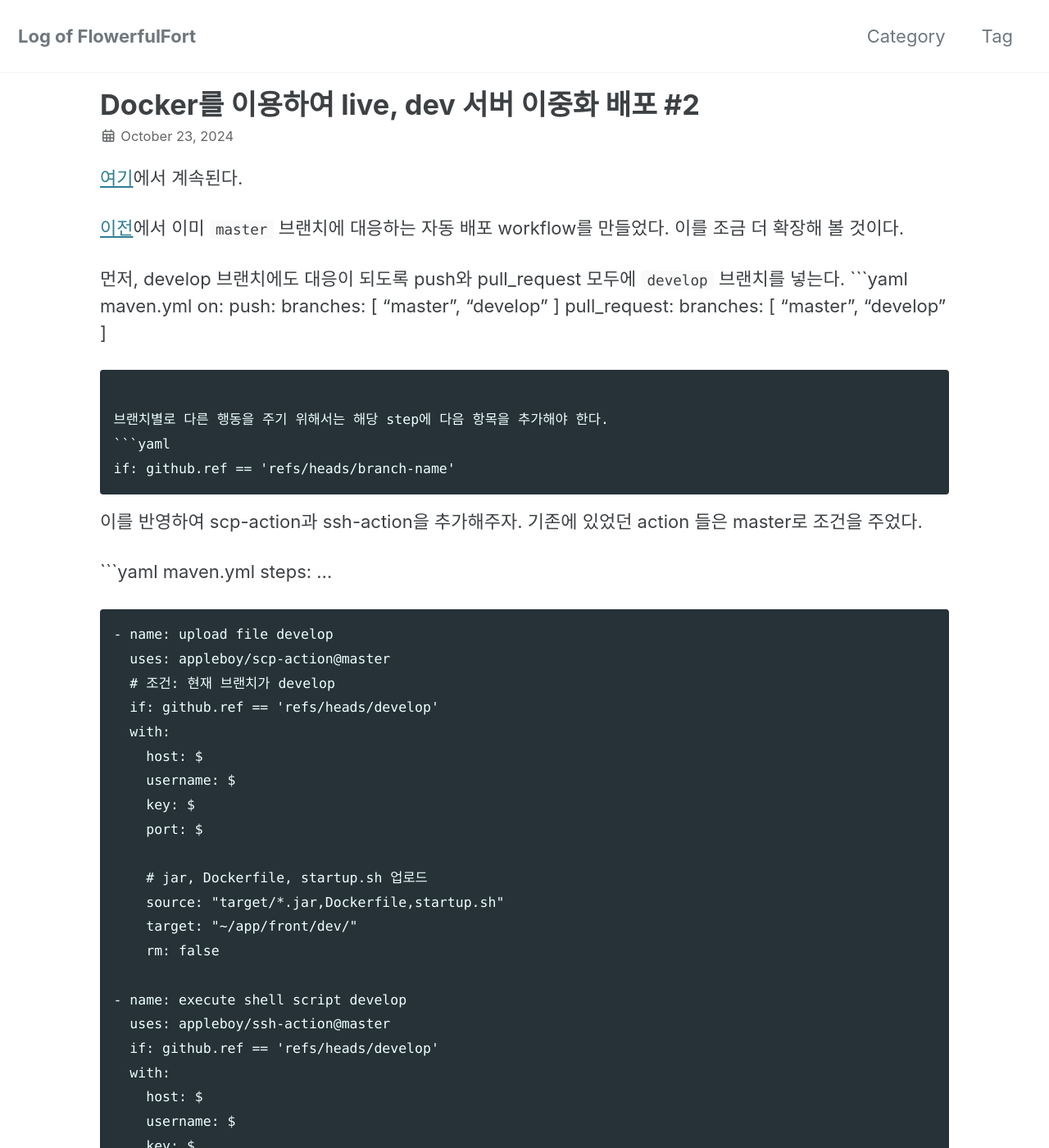
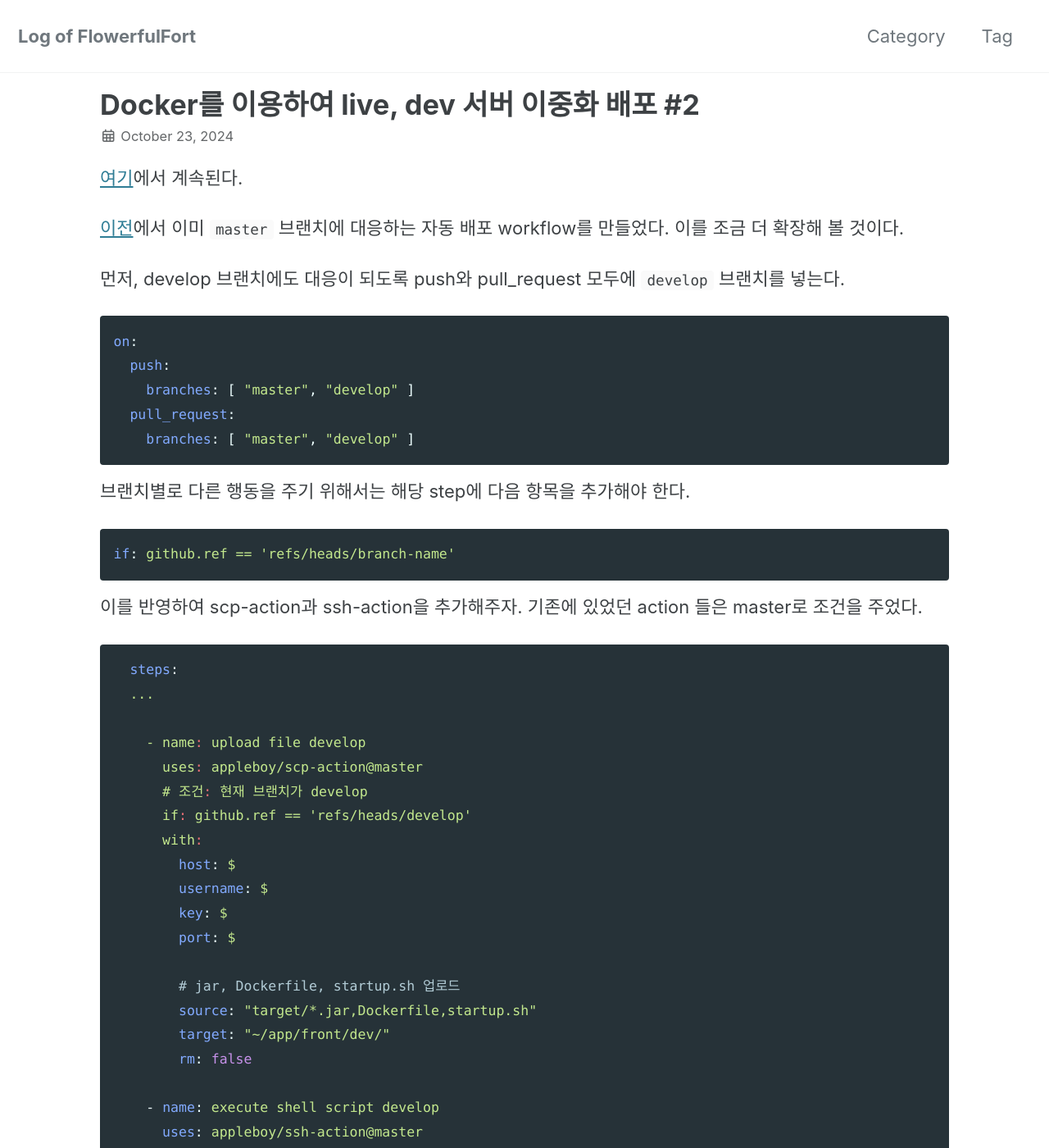
Before and after one commit to FlowerfulFort/FlowerfulFort.github.io, a Jekyll site: the page built from _posts/2024-10-23-Docker를-이용하여-live-dev-서버-이중화-배포-#2.md, in a window 1280 px wide and 1400 px high. Shown: the whole window at 82% size. Built offline with Jekyll 4.4.1, drawn with Linux system fonts in a browser that asks for light colours; cached includes are drawn as plain includes; some of the changed text lies outside the part shown.

Commit message:
[Fix] 23일 포스팅 수정

````diff
--- a/_posts/2024-10-23-Docker를-이용하여-live-dev-서버-이중화-배포-#2.md
+++ b/_posts/2024-10-23-Docker를-이용하여-live-dev-서버-이중화-배포-#2.md
@@ -10,7 +10,8 @@ tags: [Spring Boot, Java, Docker, DevOps, CI/CD]
 [이전](/devops/Github-Actions를-이용하여-Spring-Boot-배포-자동화-환경-구축하기/)에서 이미 `master` 브랜치에 대응하는 자동 배포 workflow를 만들었다. 이를 조금 더 확장해 볼 것이다.
 
 먼저, develop 브랜치에도 대응이 되도록 push와 pull_request 모두에 `develop` 브랜치를 넣는다.
-```yaml maven.yml
+
+```yaml
 on:
   push:
     branches: [ "master", "develop" ]
@@ -19,13 +20,14 @@ on:
 ```
 
 브랜치별로 다른 행동을 주기 위해서는 해당 step에 다음 항목을 추가해야 한다.
+
 ```yaml
 if: github.ref == 'refs/heads/branch-name'
 ```
 
 이를 반영하여 scp-action과 ssh-action을 추가해주자. 기존에 있었던 action 들은 master로 조건을 주었다.
 
-```yaml maven.yml
+```yaml
   steps:
   ...
 
````
